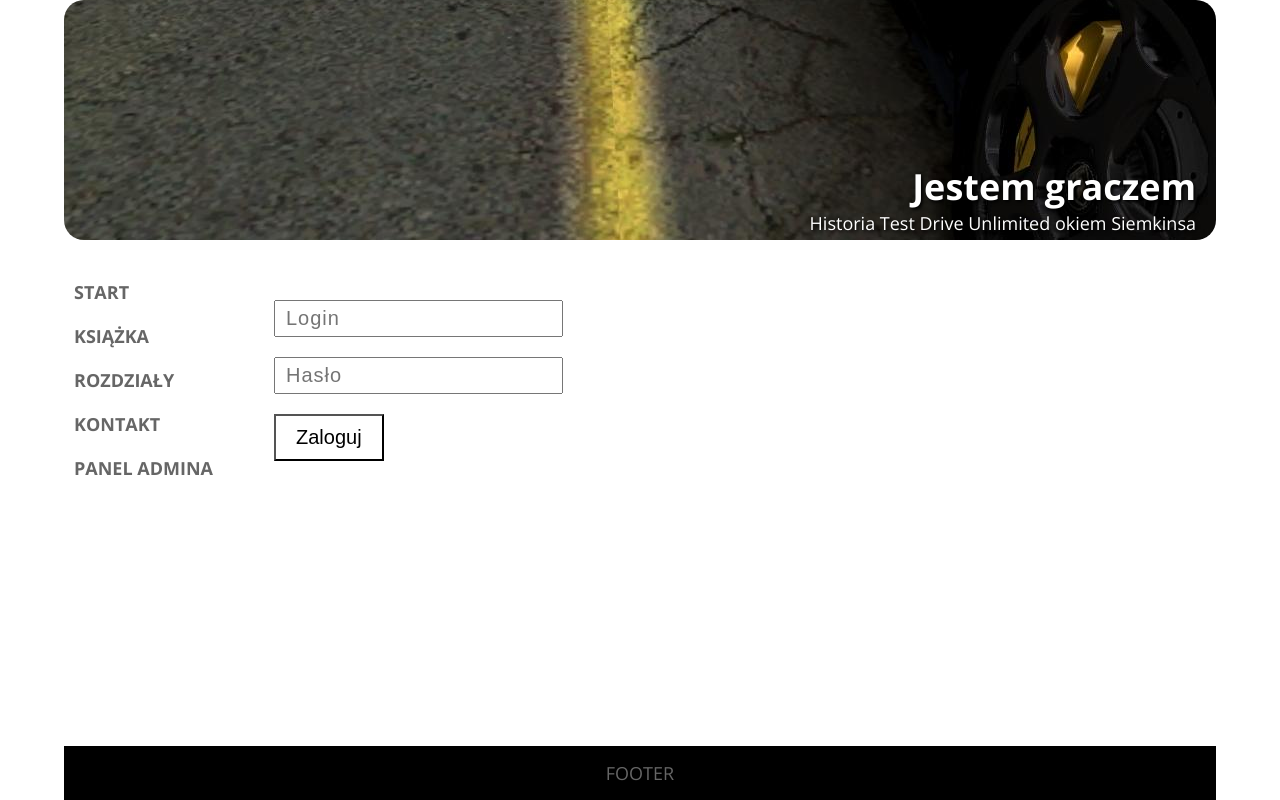
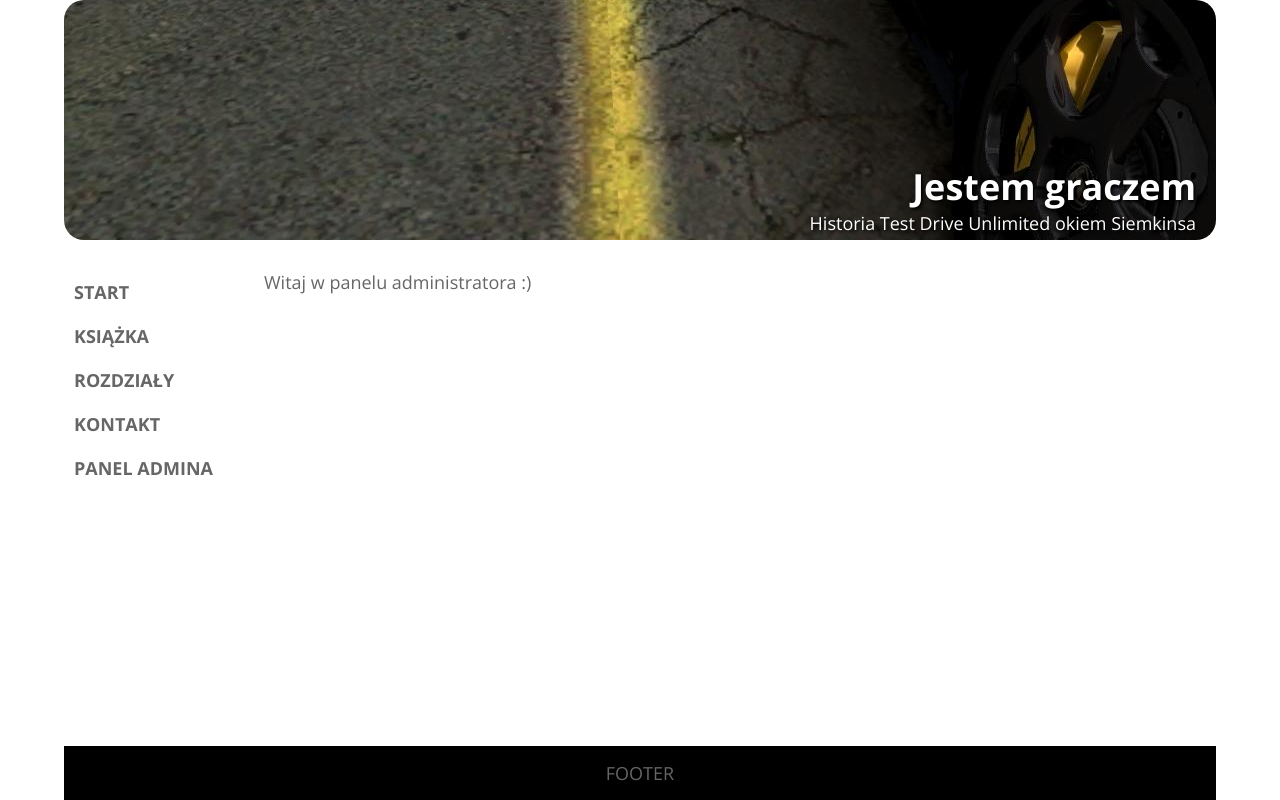
Before and after one commit to Siemkins07/SPA_jg, a React (Create React App) app: page /admin in a window 1280 px wide. Before the commit this address led to /login. Built offline with nearby package versions, Linux system fonts and the light colour scheme.

Commit message:
it works, i think

```diff
--- a/src/components/Panel.js
+++ b/src/components/Panel.js
@@ -1,28 +1,9 @@
 import React from 'react';
-import { Redirect } from 'react-router-dom';
 
-class Panel extends React.Component {
-
-    render() {
-        console.log(this.props.allow + " stan w Panel")
-        return (
-            this.props.allow ? (<p>Witaj w panelu administratora :)</p>) : (<Redirect to="/login" />)
-        )
-    }
+const Panel = () => {
+    return (
+        <p>Witaj w panelu administratora :)</p>
+    )
 }
 
 export default Panel;
-
-
-// const Panel = (props) => {
-//     console.log(props.perm + " czym jest props perm w panel");
-
-//     return (
-//         // props.perm ? (<p>Witaj w panelu administratora :)</p>) : (<Redirect to="/login" />)
-//         <div>chuj</div>
-
-//     )
-// }
-
-
-// export default Panel;
--- a/src/layouts/Navigation.js
+++ b/src/layouts/Navigation.js
@@ -9,7 +9,7 @@
         { name: "książka", path: "/book" },
         { name: "rozdziały", path: "/chapters" },
         { name: "kontakt", path: "/contact" },
-        { name: "panel admina", path: "/admin" },
+        { name: "panel admina", path: "/login" },
     ];
 
     const menu = navigationList.map(item => (
--- a/src/layouts/Page.js
+++ b/src/layouts/Page.js
@@ -8,6 +8,7 @@
 import AdminPage from '../pages/AdminPage';
 import LoginPage from '../pages/LoginPage';
 import ErrorPage from '../pages/ErrorPage';
+import Panel from '../components/Panel';
 
 const Page = () => {
     return (
@@ -18,7 +19,7 @@
                 <Route path='/chapters' component={ChapterListPage} />
                 <Route path='/chapter/:id' component={ChapterPage} />
                 <Route path="/contact" component={ContactPage} />
-                <Route path="/admin" component={AdminPage} />
+                <Route path="/admin" component={Panel} />
                 <Route path="/login" component={LoginPage} />
                 <Route component={ErrorPage} />
             </Switch>
--- a/src/pages/AdminPage.js
+++ b/src/pages/AdminPage.js
@@ -1,12 +1,22 @@
-import React from 'react';
+import React, { Component } from 'react';
 import { Route } from 'react-router-dom';
 import Panel from '../components/Panel';
+import LoginPage from './LoginPage';
 
 
-const AdminPage = () => {
-    return (
-        <Route component={Panel} />
-    );
+class AdminPage extends Component {
+    state = {
+        allow: false,
+    }
+    render() {
+        return (
+            <>
+                {this.state.allow ? <Route component={Panel} /> : <Route componet={LoginPage} />}
+
+            </>
+        );
+    }
+
 }
 
 export default AdminPage;
```
